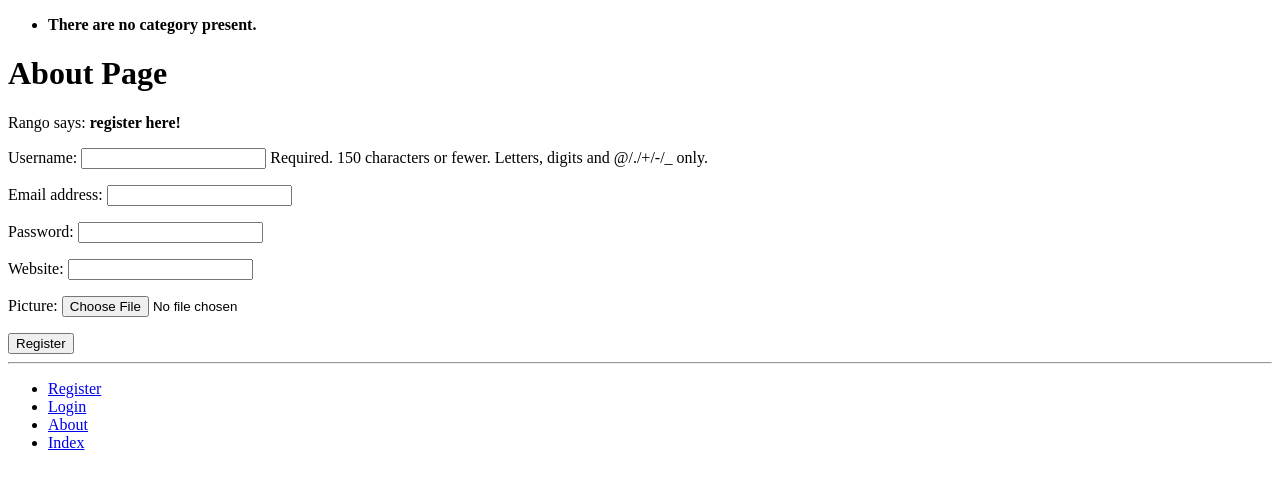
After one commit to bindons/Rango, a Django app: page /rango/register/ in a window 1280 px wide. The commit adds this page. Shown: the top 489 px of the page. Run offline with Django 3.2, Linux system fonts and the light colour scheme; data that the repository does not hold is empty.

Commit message:
chapter 9

```diff
--- a/tango_with_django_project/rango/admin.py
+++ b/tango_with_django_project/rango/admin.py
@@ -1,8 +1,6 @@
 from django.contrib import admin
-
 # Register your models here.
-
-from rango.models import Category,Page
+from rango.models import Category,Page,UserProfile
 
 class PageAdmin(admin.ModelAdmin):
     list_display = ('title','category','url')
@@ -12,3 +10,4 @@ class CategoryAdmin(admin.ModelAdmin):
 
 admin.site.register(Category,CategoryAdmin)
 admin.site.register(Page,PageAdmin)
+admin.site.register(UserProfile)
--- a/tango_with_django_project/rango/forms.py
+++ b/tango_with_django_project/rango/forms.py
@@ -1,5 +1,7 @@
 from django import forms
-from rango.models import  Page, Category
+from django.contrib.auth.models import User
+from rango.models import  Page, Category,UserProfile
+
 
 class CategoryForm(forms.ModelForm):
     name = forms.CharField(max_length=128,help_text="Please enter the category name.")
@@ -29,3 +31,18 @@ class PageForm(forms.ModelForm):
         model=Page
         exclude = ('category',)
         #fields = ('title','url','views')
+
+
+class UserForm(forms.ModelForm):
+    password = forms.CharField(widget=forms.PasswordInput())
+
+    class Meta:
+        model = User
+        fields = ('username','email','password')
+
+
+class UserProfileForm(forms.ModelForm):
+
+    class Meta:
+        model = UserProfile
+        fields = ('website','picture')
--- a/tango_with_django_project/rango/models.py
+++ b/tango_with_django_project/rango/models.py
@@ -1,6 +1,7 @@
 from django.db import models
 from django.template.defaultfilters import slugify
 # Create your models here.
+from django.contrib.auth.models import User
 
 class Category(models.Model):
     name = models.CharField(max_length=128,unique=True)
@@ -27,3 +28,12 @@ class Page(models.Model):
 
     def __str__(self):
         return self.title
+
+
+class UserProfile(models.Model):
+    user = models.OneToOneField(User)
+    website = models.URLField(blank=True)
+    picture = models.ImageField(upload_to='profile_images',blank=True)
+
+    def __str__(self):
+        return self.user.username
--- a/tango_with_django_project/rango/urls.py
+++ b/tango_with_django_project/rango/urls.py
@@ -8,4 +8,8 @@ urlpatterns = [
     url(r'category/(?P<category_name_slug>[\w\-]+)/$',views.show_category,name='show_category'),
     url(r'^add_category/$',views.add_category,name='add_category'),
     url(r'^category/(?P<category_name_slug>[\w\-]+)/add_page/$',views.add_page,name='add_page'),
+    url(r'^register/$',views.register,name='register'),
+    url(r'^login/$',views.user_login,name='login'),
+    url(r'restricted/', views.restricted, name='restricted'),
+    url(r'^logout/$',views.user_logout,name='logout'),
 ]
--- a/tango_with_django_project/rango/views.py
+++ b/tango_with_django_project/rango/views.py
@@ -4,8 +4,11 @@ from django.shortcuts import render
 
 #from django.http import HttpResponse
 from rango.models import Category,Page
-from rango.forms import  CategoryForm,PageForm
-
+from rango.forms import  CategoryForm,PageForm,UserForm,UserProfileForm
+from django.contrib.auth import authenticate,login,logout
+from django.http import HttpResponseRedirect,HttpResponse
+from django.core.urlresolvers import reverse
+from django.contrib.auth.decorators import login_required
 
 def index(request):
     #return HttpResponse('Rango says hey there partner!')
@@ -35,7 +38,7 @@ def show_category(request,category_name_slug):
         context_dict['pages'] = None
     return render(request, 'rango/category.html', context_dict)
 
-
+@login_required
 def add_category(request):
     form = CategoryForm()
     if request.method == 'POST':
@@ -48,7 +51,7 @@ def add_category(request):
             print(form.errors)
     return render(request,'rango/add_category.html',{'form':form})
 
-
+@login_required
 def add_page(request,category_name_slug):
     try:
         category = Category.objects.get(slug=category_name_slug)
@@ -69,3 +72,60 @@ def add_page(request,category_name_slug):
             print(form.errors)
     context_dict = {'form':form,'category':category}
     return render(request,'rango/add_page.html',context_dict)
+
+
+def register(request):
+    registered = False
+
+    if request.method == 'POST':
+        user_form = UserForm(data=request.POST)
+        profile_form = UserProfileForm(request.POST)
+
+        if user_form.is_valid() and profile_form.is_valid():
+            user = user_form.save()
+            user.set_password(user.password)
+            user.save()
+            profile = profile_form.save(commit=False)
+            profile.user = user
+
+            if 'picture' in request.FILES:
+                profile.picture = request.FILES['picture']
+            profile.save()
+            registered = True
+        else:
+            print(user_form.errors,profile_form.errors)
+    else:
+        user_form = UserForm
+        profile_form = UserProfileForm
+    context_dict = {'user_form':user_form,'profile_form':profile_form,'registered':registered}
+    return render(request,'rango/register.html',context=context_dict)
+
+
+def user_login(request):
+    if request.method == 'POST':
+        username = request.POST.get('username')
+        password = request.POST.get('password')
+
+        user = authenticate(username=username,password=password)
+
+        if user:
+            if user.is_active:
+                login(request,user)
+                return HttpResponseRedirect(reverse('index'))
+            else:
+                return HttpResponse("Your Rango account is disabled.")
+        else:
+            print("Invalid login details: {0} {1}".format(username,password))
+            return HttpResponse("Invalid login details supplied.")
+    else:
+        return render(request,'rango/login.html',{})
+
+@login_required
+def restricted(request):
+    return HttpResponse("Since you're logged in,you can see this text!")
+
+
+@login_required
+def user_logout(request):
+    logout(request)
+    return HttpResponseRedirect(reverse('index'))
--- a/tango_with_django_project/templates/rango/base.html
+++ b/tango_with_django_project/templates/rango/base.html
@@ -25,7 +25,14 @@
         <hr />
         <div>
             <ul>
-                <li><a href="{% url 'rango:add_category' %}">Add New Category</a></li>
+                {% if user.is_authenticated %}
+                    <li><a href="{% url 'rango:restricted' %}">Restricted</a> </li>
+                    <li><a href="{% url 'rango:logout' %}">Logout</a> </li>
+                    <li><a href="{% url 'rango:add_category' %}">Add New Category</a></li>
+                {% else %}
+                    <li><a href="{% url 'rango:register' %}">Register</a> </li>
+                    <li><a href="{% url 'rango:login' %}">Login</a> </li>
+                {% endif %}
                 <li><a href="{% url 'rango:about' %}">About</a> </li>
                 <li><a href="{% url 'rango:index' %}">Index</a> </li>
             </ul>
--- a/tango_with_django_project/templates/rango/category.html
+++ b/tango_with_django_project/templates/rango/category.html
@@ -17,7 +17,9 @@
         {% else %}
             <h2>No pages currently in category.</h2>
         {% endif %}
-        <a href="{% url 'rango:add_page' category.slug %}">Add a Page</a>
+        {% if user.is_authenticated %}
+            <a href="{% url 'rango:add_page' category.slug %}">Add a Page</a>
+        {% endif %}
     {% else %}
         <h2>The specified category does not exist!</h2>
     {% endif %}
--- /dev/null
+++ b/tango_with_django_project/templates/rango/register.html
@@ -0,0 +1,22 @@
+{% extends 'rango/base.html' %}
+{% load staticfiles %}
+
+{% block title_block %}
+    Register
+{% endblock %}
+
+{% block body_block %}
+    <h1>About Page</h1>
+    {% if registered %}
+        Rango says: <strong>thank you for registering!</strong><br />
+        <a href="{% url 'rango:index' %}">Return to the homepage</a><br />
+    {% else %}
+        Rango says: <strong>register here!</strong><br />
+        <form id="user_form" method="POST" action="{% url 'rango:register' %}" enctype="multipart/form-data">
+            {% csrf_token %}
+            {{ user_form.as_p }}
+            {{ profile_form.as_p }}
+            <input type="submit" name="sbumit" value="Register"/>
+        </form>
+    {% endif %}
+{% endblock %}
```
Also changed, not shown: tango_with_django_project/tango_with_django_project/settings.py (+14 -0 lines), tango_with_django_project/templates/rango/login.html (added, +16 -0 lines), tango_with_django_project/media/profile_images/cat.jpg (added), tango_with_django_project/media/profile_images/cat_XGUtJNk.jpg (added), tango_with_django_project/rango/migrations/0005_userprofile.py (added), tango_with_django_project/templates/rango/cats.html (line endings or trailing spaces).
